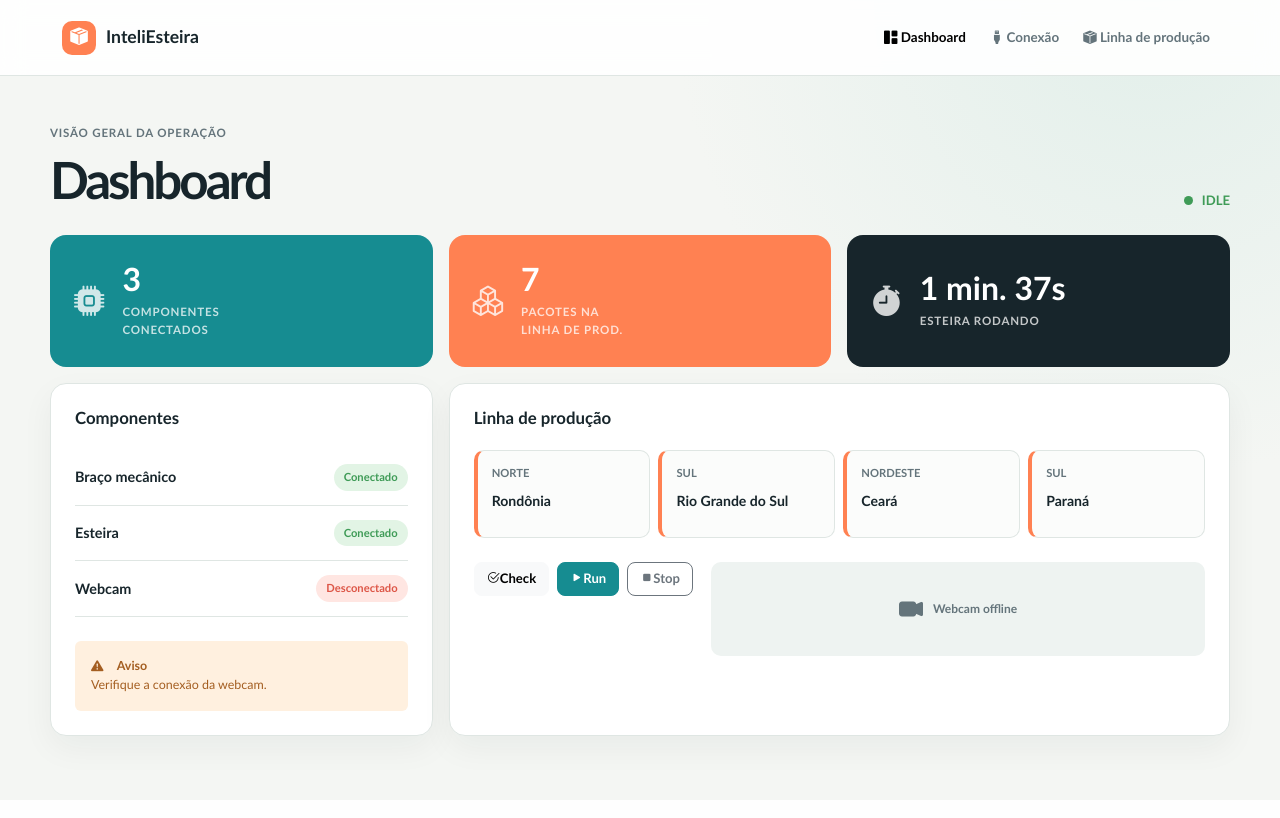
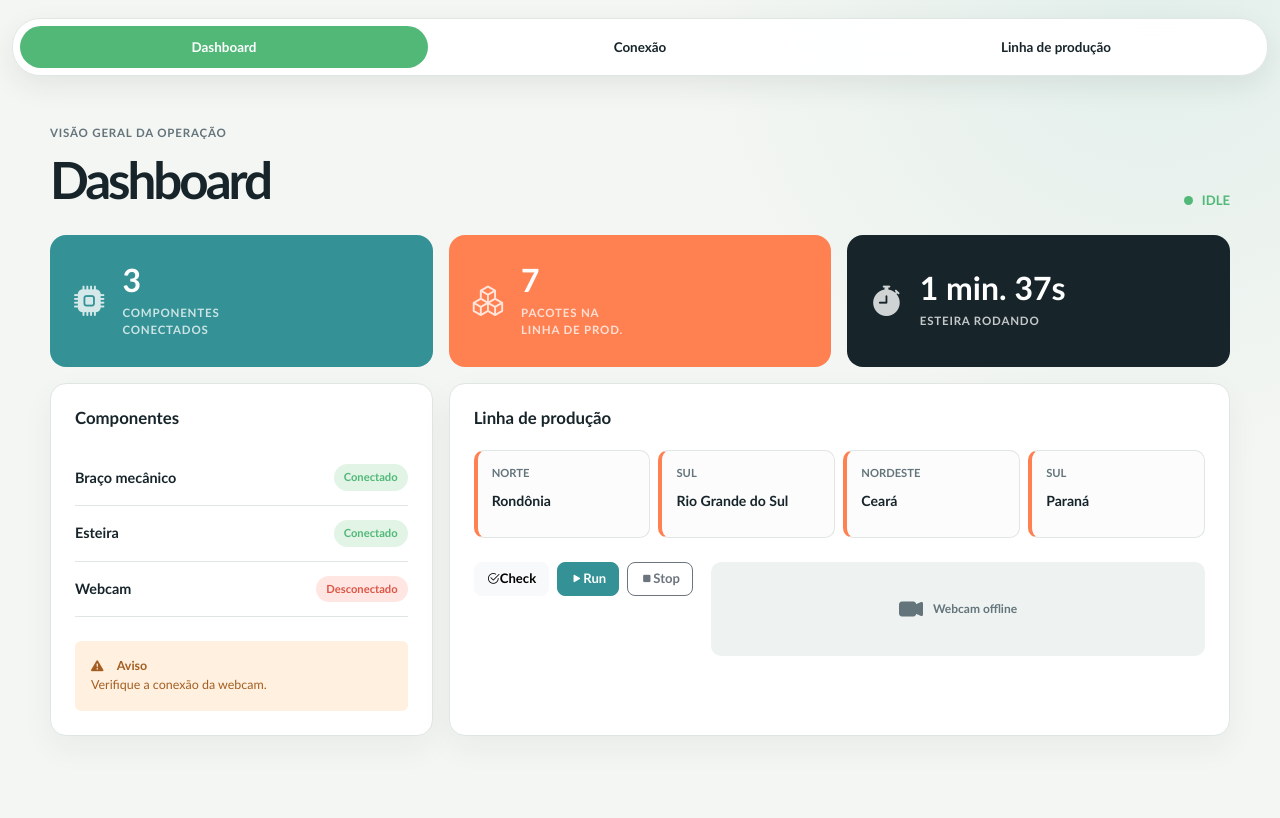
Before and after one commit to juletopi/inteliEsteira, a Flask app: page / in a window 1280 px wide. Before the commit the page ends 764 px from the top, so only its background shows below. Run offline with Flask 3, Linux system fonts and the light colour scheme.

Commit message:
update new navbar

```diff
--- a/templates/layout.html
+++ b/templates/layout.html
@@ -14,8 +14,8 @@
             --surface: #ffffff;
             --line: #dfe6e3;
             --orange: #ff8152;
-            --teal: #168c91;
-            --green: #3f9b57;
+            --teal: #349296;
+            --green: #51b878;
         }
 
         *,
@@ -41,77 +41,163 @@
             margin: 0 auto;
         }
 
-        .app-navbar {
-            min-height: 76px;
-            border-bottom: 1px solid var(--line);
-            background: rgba(255, 255, 255, 0.9);
+        .main-navbar {
+            width: fit-content;
+            max-width: calc(100% - 24px);
+            margin: 18px auto 0;
+        }
+
+        .navbar-container {
+            display: flex;
+            align-items: center;
+            gap: 8px;
+            padding: 7px;
+            border: 1px solid var(--line);
+            border-radius: 28px;
+            background: rgba(255, 255, 255, 0.94);
+            box-shadow: 0 10px 28px rgba(23, 37, 43, 0.08);
             backdrop-filter: blur(12px);
         }
 
-        .brand-mark {
-            display: inline-flex;
+        .main-navbar .nav-item {
+            display: flex;
             align-items: center;
-            gap: 10px;
+            justify-content: center;
+            min-width: 0;
+            padding: 11px 20px;
+            border-radius: 999px;
             color: var(--ink);
-            font-size: 1.1rem;
+            font-size: 0.84rem;
             font-weight: 800;
+            text-decoration: none;
+            white-space: nowrap;
+            transition: min-width 0.25s ease, min-height 0.25s ease, padding 0.25s ease,
+                background 0.25s ease, border-radius 0.25s ease, color 0.25s ease;
         }
 
-        .brand-icon {
-            display: grid;
-            width: 34px;
-            height: 34px;
-            place-items: center;
-            border-radius: 10px;
+        .main-navbar .nav-item i {
+            display: none;
+            font-size: 1.65rem;
+            color: var(--ink);
+        }
+
+        .main-navbar .nav-item.active {
             background: var(--orange);
+        }
+
+        .main-navbar.theme-dashboard .nav-item.active {
+            background: var(--green);
+        }
+
+        .main-navbar.theme-connection .nav-item.active {
+            background: var(--teal);
+        }
+
+        .main-navbar.theme-production .nav-item.active {
+            background: var(--orange);
+        }
+
+        .main-navbar .nav-item.active,
+        .main-navbar .nav-item.active i {
             color: white;
         }
 
-        .nav-link {
-            color: var(--muted);
-            font-size: 0.84rem;
-            font-weight: 700;
+        .navbar-container:hover {
+            gap: 4px;
         }
 
-        .nav-link:hover,
-        .nav-link.active {
+        .navbar-container:hover .nav-item {
+            flex-direction: column;
+            min-width: 145px;
+            min-height: 104px;
+            padding: 16px;
+            border-radius: 18px;
+        }
+
+        .navbar-container:hover .nav-item i {
+            display: block;
+            margin-bottom: 12px;
+        }
+
+        .navbar-container:hover .nav-item.theme-dashboard.active,
+        .navbar-container:hover .nav-item.theme-dashboard.active i {
+            color: var(--green);
+        }
+
+        .navbar-container:hover .nav-item.theme-connection.active,
+        .navbar-container:hover .nav-item.theme-connection.active i {
             color: var(--teal);
+        }
+
+        .navbar-container:hover .nav-item.theme-production.active,
+        .navbar-container:hover .nav-item.theme-production.active i {
+            color: var(--orange);
+        }
+
+        .navbar-container:hover .nav-item.active {
+            background: #f1eff4;
+        }
+
+        .navbar-container:hover .nav-item:hover,
+        .navbar-container:hover .nav-item.active:hover {
+            background: #eae7ee;
+        }
+
+        @media (max-width: 820px) {
+            .main-navbar .nav-item {
+                padding: 9px 14px;
+                font-size: 0.76rem;
+            }
+
+            .navbar-container:hover .nav-item {
+                min-width: 110px;
+                min-height: 92px;
+                padding: 12px;
+            }
+        }
+
+        @media (hover: none) {
+            .main-navbar {
+                width: calc(100% - 24px);
+            }
+
+            .navbar-container {
+                flex-wrap: wrap;
+                justify-content: center;
+            }
+
+            .main-navbar .nav-item {
+                flex: 1 1 130px;
+            }
         }
     </style>
     {% block head %}{% endblock %}
 </head>
 <body>
-    <nav class="navbar navbar-expand-lg app-navbar">
-        <div class="container-fluid dashboard-container">
-            <a class="navbar-brand brand-mark" href="{{ url_for('pages.dashboard') }}">
-                <span class="brand-icon"><i class="bi bi-box-seam-fill"></i></span>
-                <span>InteliEsteira</span>
+    <nav class="main-navbar
+        {% if request.endpoint == 'pages.dashboard' %}
+        theme-dashboard{% elif request.endpoint == 'pages.connection' %}
+        theme-connection{% elif request.endpoint == 'pages.production' %}
+        theme-production{% endif %}" aria-label="Navegação principal">
+        <div class="navbar-container">
+            <a class="nav-item theme-dashboard {% if request.endpoint == 'pages.dashboard' %}active{% endif %}"
+               href="{{ url_for('pages.dashboard') }}"
+               {% if request.endpoint == 'pages.dashboard' %}aria-current="page"{% endif %}>
+                <i class="bi bi-grid-1x2-fill" aria-hidden="true"></i>
+                <span>Dashboard</span>
             </a>
-            <button
-                class="navbar-toggler"
-                type="button" data-bs-toggle="collapse" data-bs-target="#main-navigation"
-                aria-controls="main-navigation">
-                <i class="bi bi-list"></i>
-            </button>
-            <div class="collapse navbar-collapse" id="main-navigation">
-                <ul class="navbar-nav ms-auto gap-lg-2">
-                    <li class="nav-item">
-                        <a class="nav-link {% if request.endpoint == 'pages.dashboard' %}active{% endif %}" href="{{ url_for('pages.dashboard') }}">
-                            <i class="bi bi-grid-1x2-fill"></i> Dashboard
-                        </a>
-                    </li>
-                    <li class="nav-item">
-                        <a class="nav-link {% if request.endpoint == 'pages.connection' %}active{% endif %}" href="{{ url_for('pages.connection') }}">
-                            <i class="bi bi-usb-plug-fill"></i> Conexão
-                        </a>
-                    </li>
-                    <li class="nav-item">
-                        <a class="nav-link {% if request.endpoint == 'pages.production' %}active{% endif %}" href="{{ url_for('pages.production') }}">
-                            <i class="bi bi-box-seam-fill"></i> Linha de produção
-                        </a>
-                    </li>
-                </ul>
-            </div>
+            <a class="nav-item theme-connection {% if request.endpoint == 'pages.connection' %}active{% endif %}"
+               href="{{ url_for('pages.connection') }}"
+               {% if request.endpoint == 'pages.connection' %}aria-current="page"{% endif %}>
+                <i class="bi bi-usb-plug-fill" aria-hidden="true"></i>
+                <span>Conexão</span>
+            </a>
+            <a class="nav-item theme-production {% if request.endpoint == 'pages.production' %}active{% endif %}"
+               href="{{ url_for('pages.production') }}"
+               {% if request.endpoint == 'pages.production' %}aria-current="page"{% endif %}>
+                <i class="bi bi-basket2-fill" aria-hidden="true"></i>
+                <span>Linha de produção</span>
+            </a>
         </div>
     </nav>
 
```
